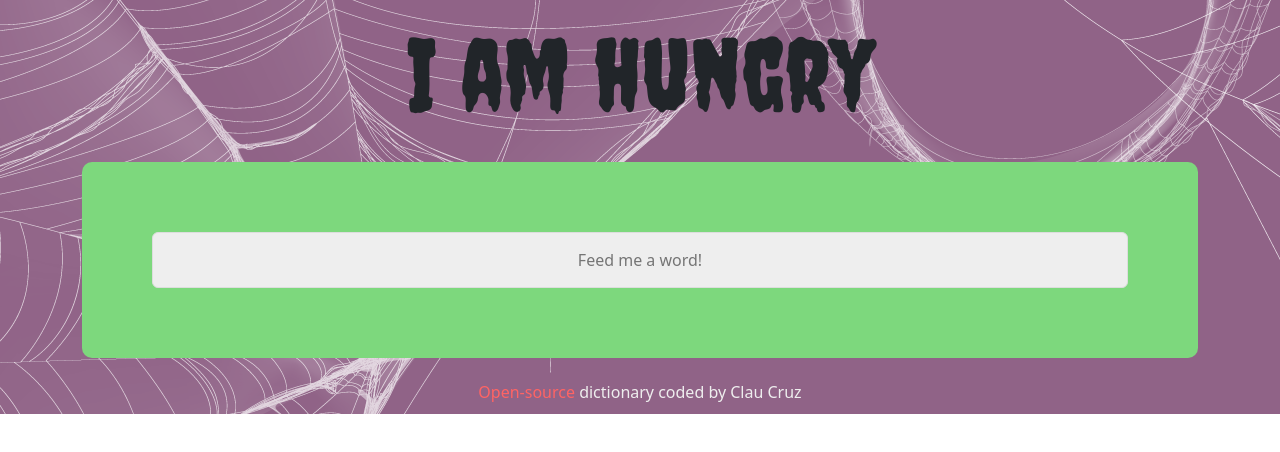
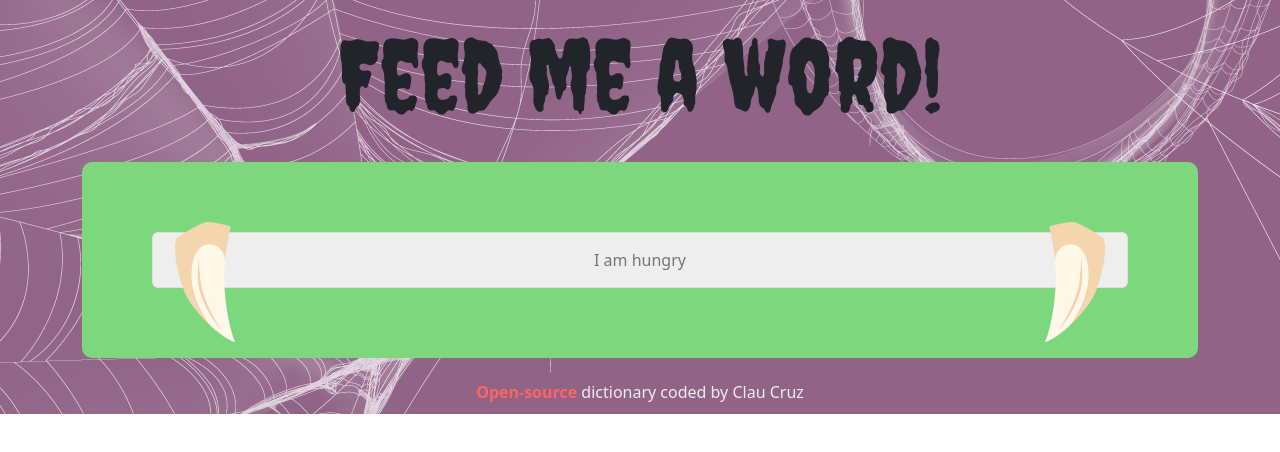
Before and after one commit to ClauCruz/react-dictionary, a React (Create React App) app: page / in a window 1280 px wide. Shown: the top 452 px of the page. Built offline with nearby package versions, Linux system fonts and the light colour scheme.

Commit message:
Added design details

```diff
--- a/src/App.css
+++ b/src/App.css
@@ -21,8 +21,6 @@ footer a {
 }
 
 .Dictionary input {
-  background-image: url("/public/colmillo der.png"),
-    ("/public/colmillo izq.png");
   background: #eeeeee;
   text-align: center;
   border-radius: 6px;
@@ -55,12 +53,15 @@ footer a {
 }
 
 .l-fang {
-  position: relative;
-  margin-top: -70px;
+  position: absolute;
+  top: 222px;
+  left: 175px;
+  height: 120px;
 }
 
 .r-fang {
-  position: relative;
-  margin-top: -70px;
-  margin-left: 1030px;
+  position: absolute;
+  top: 222px;
+  right: 175px;
+  height: 120px;
 }
--- a/src/App.js
+++ b/src/App.js
@@ -9,7 +9,7 @@ function App() {
     <div className="App">
       <header className="App-header">
         <div className="container">
-          <div className="welcome-title">I am hungry</div>
+          <div className="welcome-title">Feed me a word!</div>
           <main>
             <Dictionary />
           </main>
@@ -21,7 +21,7 @@ function App() {
           target="_blank"
           rel="noreferrer"
         >
-          Open-source
+          <strong>Open-source</strong>
         </a>
         <span> dictionary coded by Clau Cruz</span>
       </footer>
--- a/src/Dictionary.js
+++ b/src/Dictionary.js
@@ -36,10 +36,12 @@ export default function Dictionary() {
   return (
     <div className="Dictionary">
       <section>
+        <img src="./colmillo izq.png" className="l-fang" width="60"></img>
+        <img src="./colmillo der.png" className="r-fang" width="60"></img>
         <form onSubmit={search}>
           <input
             type={search}
-            placeholder="Feed me a word!"
+            placeholder="I am hungry"
             onChange={handlewordInput}
           />
         </form>
```
Also changed, not shown: public/logo192.png (deleted), public/logo512.png (deleted).
